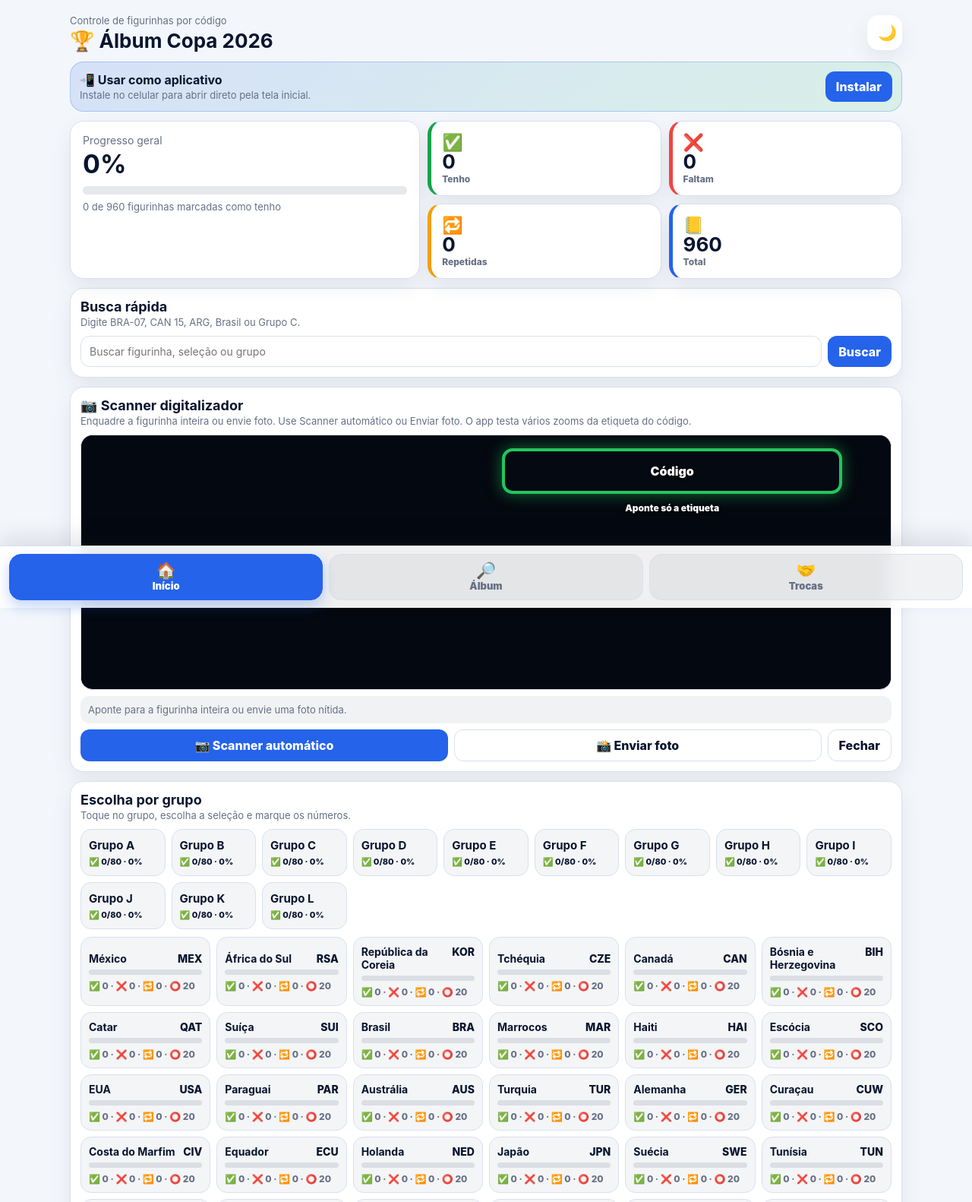
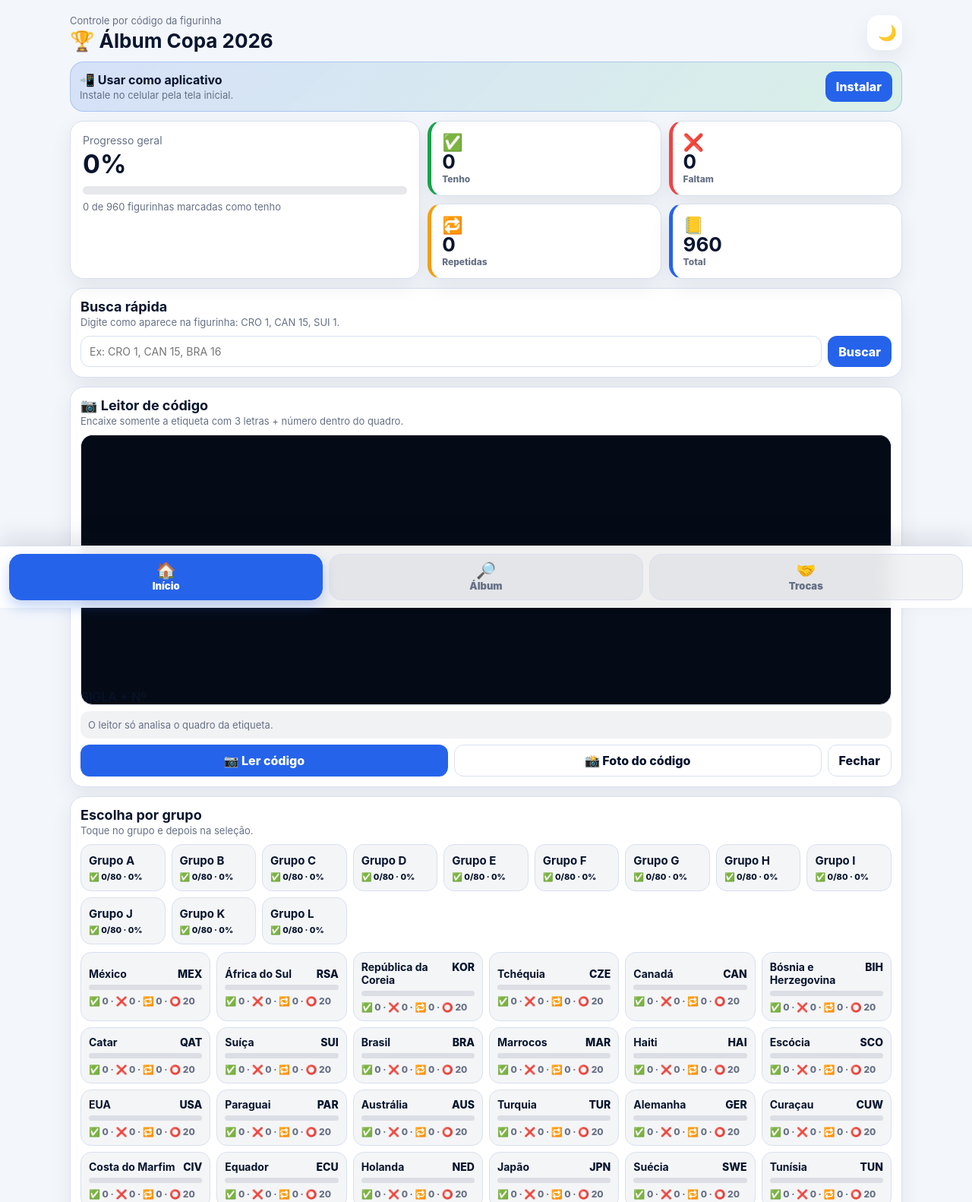
Before and after one commit to mekinebr/Album2026cop, a plain HTML site: page index.html in a window 1280 px wide. Shown: the top 1582 px of the page at 76% size. Drawn offline with Linux system fonts and the light colour scheme.

Commit message:
Update index.html

```diff
--- a/index.html
+++ b/index.html
@@ -4,73 +4,69 @@
   <meta charset="UTF-8" />
   <meta name="viewport" content="width=device-width, initial-scale=1.0" />
   <title>Álbum Copa 2026</title>
-  <link rel="stylesheet" href="./style.css?v=scanner-auto-foto" />
+  <link rel="stylesheet" href="./style.css?v=codigo-travado" />
   <link rel="manifest" href="./manifest.json" />
 </head>
 <body>
   <main class="app-shell">
     <header class="topbar">
-      <div><span class="eyebrow">Controle de figurinhas por código</span><h1>🏆 Álbum Copa 2026</h1></div>
-      <button id="themeBtn" class="icon-btn" aria-label="Alternar tema">🌙</button>
+      <div><span class="eyebrow">Controle por código da figurinha</span><h1>🏆 Álbum Copa 2026</h1></div>
+      <button id="themeBtn" class="icon-btn">🌙</button>
     </header>
 
     <section id="home" class="view active">
-      <section class="install-card" id="installCard"><div><b>📲 Usar como aplicativo</b><p>Instale no celular para abrir direto pela tela inicial.</p></div><button id="installBtn">Instalar</button></section>
-
+      <section class="install-card" id="installCard"><div><b>📲 Usar como aplicativo</b><p>Instale no celular pela tela inicial.</p></div><button id="installBtn">Instalar</button></section>
       <section class="dashboard">
-        <div class="progress-card"><div class="card-title">Progresso geral</div><strong id="percent">0%</strong><div class="progress"><i id="barFill"></i></div><p id="progressText">0 de 980 figurinhas marcadas como tenho</p></div>
+        <div class="progress-card"><div class="card-title">Progresso geral</div><strong id="percent">0%</strong><div class="progress"><i id="barFill"></i></div><p id="progressText">0 figurinhas marcadas como tenho</p></div>
         <button class="stat have" data-open-view="album"><span>✅</span><b id="haveCount">0</b><small>Tenho</small></button>
         <button class="stat missing" data-open-view="trades"><span>❌</span><b id="missingCount">0</b><small>Faltam</small></button>
         <button class="stat repeat" data-open-view="trades"><span>🔁</span><b id="repeatCount">0</b><small>Repetidas</small></button>
-        <button class="stat total" data-open-view="album"><span>📒</span><b id="totalCount">980</b><small>Total</small></button>
+        <button class="stat total" data-open-view="album"><span>📒</span><b id="totalCount">0</b><small>Total</small></button>
       </section>
 
       <section class="quick-panel">
-        <div class="section-head"><div><h2>Busca rápida</h2><p>Digite BRA-07, CAN 15, ARG, Brasil ou Grupo C.</p></div></div>
-        <div class="quick-row"><input id="quickCode" placeholder="Buscar figurinha, seleção ou grupo" /><button id="findBtn">Buscar</button></div>
+        <div class="section-head"><div><h2>Busca rápida</h2><p>Digite como aparece na figurinha: CRO 1, CAN 15, SUI 1.</p></div></div>
+        <div class="quick-row"><input id="quickCode" placeholder="Ex: CRO 1, CAN 15, BRA 16" /><button id="findBtn">Buscar</button></div>
         <div id="quickResult"></div>
       </section>
 
       <section class="section-card">
-        <div class="section-head"><div><h2>📷 Scanner digitalizador</h2><p>Enquadre a figurinha inteira ou envie foto. Use Scanner automático ou Enviar foto. O app testa vários zooms da etiqueta do código.</p></div></div>
+        <div class="section-head"><div><h2>📷 Leitor de código</h2><p>Encaixe somente a etiqueta com 3 letras + número dentro do quadro.</p></div></div>
         <div class="scanner-box">
           <div class="video-wrap">
             <video id="scannerVideo" playsinline muted></video>
-            <div class="scan-card-guide"><span>Etiqueta</span></div>
-            <div class="scan-code-guide">Código</div>
+            <div class="code-only-guide">SIGLA + Nº</div>
           </div>
           <canvas id="scannerCanvas" class="hidden"></canvas>
-          <canvas id="previewCanvas" class="preview-canvas"></canvas>
-          <div id="scannerStatus" class="scanner-status">Aponte para a figurinha inteira ou envie uma foto nítida.</div>
+          <div id="scannerStatus" class="scanner-status">O leitor só analisa o quadro da etiqueta.</div>
           <div class="scanner-actions">
-            <button id="startScannerBtn">📷 Scanner automático</button>
-            <label class="file-btn">📸 Enviar foto<input id="photoInput" type="file" accept="image/*" capture="environment"></label>
+            <button id="startScannerBtn">📷 Ler código</button>
+            <label class="file-btn">📸 Foto do código<input id="photoInput" type="file" accept="image/*" capture="environment"></label>
             <button id="stopScannerBtn" class="ghost">Fechar</button>
           </div>
         </div>
       </section>
 
-      <section class="section-card"><div class="section-head"><div><h2>Escolha por grupo</h2><p>Toque no grupo, escolha a seleção e marque os números.</p></div></div><div id="groupSelector" class="group-selector"></div><div id="teamSelector" class="team-selector"></div></section>
+      <section class="section-card"><div class="section-head"><div><h2>Escolha por grupo</h2><p>Toque no grupo e depois na seleção.</p></div></div><div id="groupSelector" class="group-selector"></div><div id="teamSelector" class="team-selector"></div></section>
       <section class="section-card"><div class="section-head"><div><h2>Resumo por seleção</h2><p>Veja onde faltam figurinhas.</p></div></div><div id="teamProgress" class="team-progress"></div></section>
     </section>
 
     <section id="album" class="view">
       <div class="sticky-tools">
-        <div class="section-head compact-head"><div><h2 id="albumTitle">Figurinhas</h2><p id="albumSubtitle">Selecione um grupo ou use a busca.</p></div><button id="clearSelectionBtn" class="ghost">Limpar</button></div>
-        <div class="search-row"><input id="search" placeholder="Buscar por BRA-01, CAN 15, Brasil, Grupo C..." /><select id="statusFilter"><option value="all">Todos</option><option value="none">Não marcado</option><option value="have">Tenho</option><option value="missing">Faltam</option><option value="repeat">Repetidas</option></select></div>
+        <div class="section-head compact-head"><div><h2 id="albumTitle">Figurinhas</h2><p id="albumSubtitle">Selecione ou busque.</p></div><button id="clearSelectionBtn" class="ghost">Limpar</button></div>
+        <div class="search-row"><input id="search" placeholder="CRO 1, Canadá, Messi..." /><select id="statusFilter"><option value="all">Todos</option><option value="none">Não marcado</option><option value="have">Tenho</option><option value="missing">Faltam</option><option value="repeat">Repetidas</option></select></div>
         <div id="activeFilters" class="active-filters"></div>
       </div>
       <div id="cards" class="cards"></div>
     </section>
 
     <section id="trades" class="view">
-      <section class="section-card trade-hero"><h2>🤝 Trocas</h2><p>Lista automática para enviar no WhatsApp.</p><div class="trade-stats"><div><b id="homeRepeatCount">0</b><span>tenho repetidas</span></div><div><b id="homeMissingCount">0</b><span>faltam</span></div></div><div class="trade-actions"><button id="shareBtn">📲 WhatsApp</button><button id="copyBtn" class="ghost">Copiar</button></div></section>
+      <section class="section-card trade-hero"><h2>🤝 Trocas</h2><p>Lista automática para WhatsApp.</p><div class="trade-stats"><div><b id="homeRepeatCount">0</b><span>repetidas</span></div><div><b id="homeMissingCount">0</b><span>faltam</span></div></div><div class="trade-actions"><button id="shareBtn">📲 WhatsApp</button><button id="copyBtn" class="ghost">Copiar</button></div></section>
       <div class="trade-grid"><label>🔁 Tenho repetidas<textarea id="repeatList" readonly></textarea></label><label>❌ Preciso<textarea id="missingList" readonly></textarea></label></div>
     </section>
   </main>
-
   <nav class="bottom-nav"><button data-view="home" class="active"><span class="nav-ico">🏠</span><span>Início</span></button><button data-view="album"><span class="nav-ico">🔎</span><span>Álbum</span></button><button data-view="trades"><span class="nav-ico">🤝</span><span>Trocas</span></button></nav>
   <script src="https://cdn.jsdelivr.net/npm/tesseract.js@5/dist/tesseract.min.js"></script>
-  <script src="./app.js?v=scanner-auto-foto"></script>
+  <script src="./app.js?v=codigo-travado"></script>
 </body>
 </html>
```
